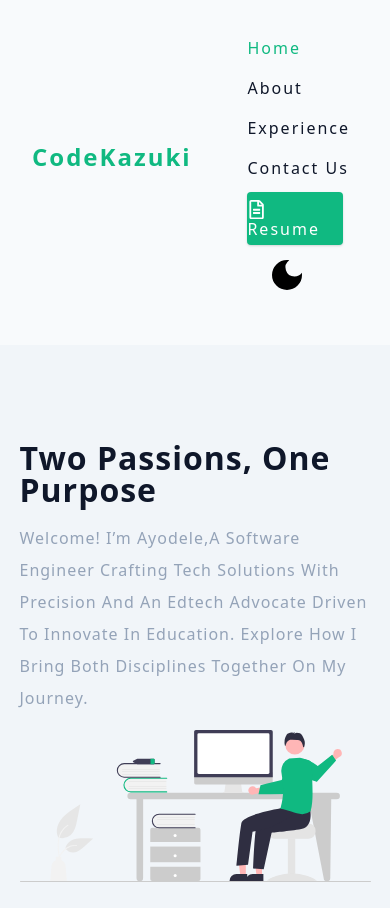
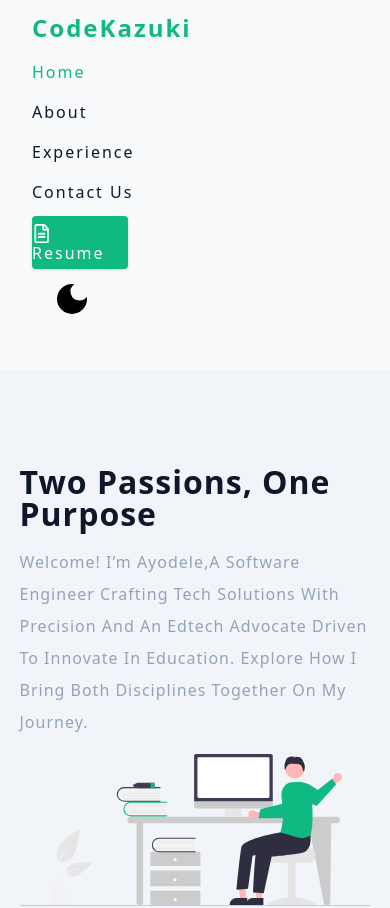
Before and after one commit to Codekazuki/devKazuki, a React (Vite) app: page / in a window 390 px wide. Shown: the top 908 px of the page. Built offline with nearby package versions, Linux system fonts and the light colour scheme.

Commit message:
starting responsiveness

```diff
--- a/src/index.css
+++ b/src/index.css
@@ -599,47 +599,10 @@ form .input-box .field.message {
 /* responsiveness */
 /* responsiveness */
 @media (min-width: 320px) {
-  .nav-center {
-    flex-direction: row;
-    justify-content: space-between;
-    align-items: center;
-  }
 }
 @media (min-width: 375px) {
-  .nav-center {
-    flex-direction: row;
-    justify-content: space-between;
-    align-items: center;
-
-    width: 100%;
-  }
-  .img-container {
-    display: block;
-  }
 }
 @media (min-width: 425px) {
-  .nav-center {
-    flex-direction: row;
-    justify-content: space-between;
-    align-items: center;
-    width: 100%;
-  }
-  .hero-center {
-    display: grid;
-
-    place-items: center;
-  }
-  .hero-centerb {
-    display: grid;
-
-    place-items: center;
-  }
-  .img-container {
-    display: block;
-  }
-  .card-list {
-    grid-template-columns: 1fr;
-  }
 }
 
 @media (min-width: 768px) {
```
